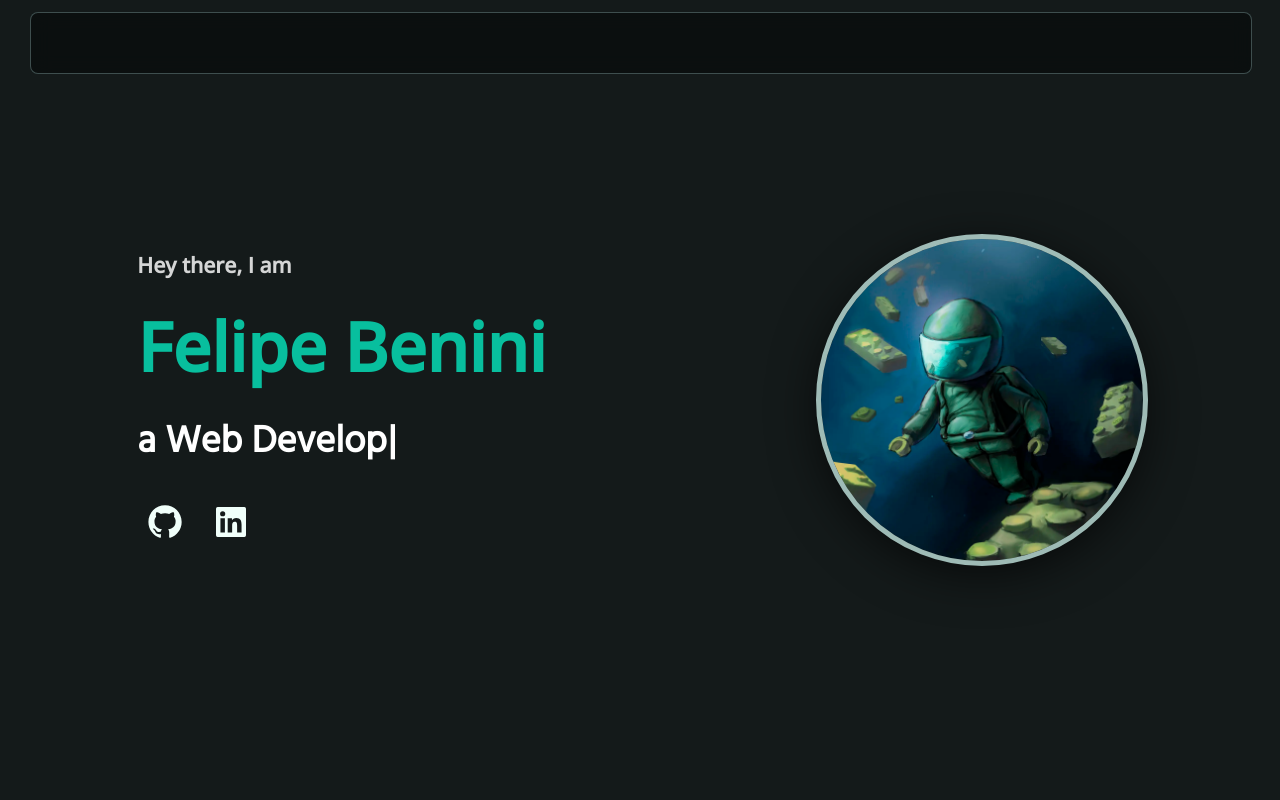
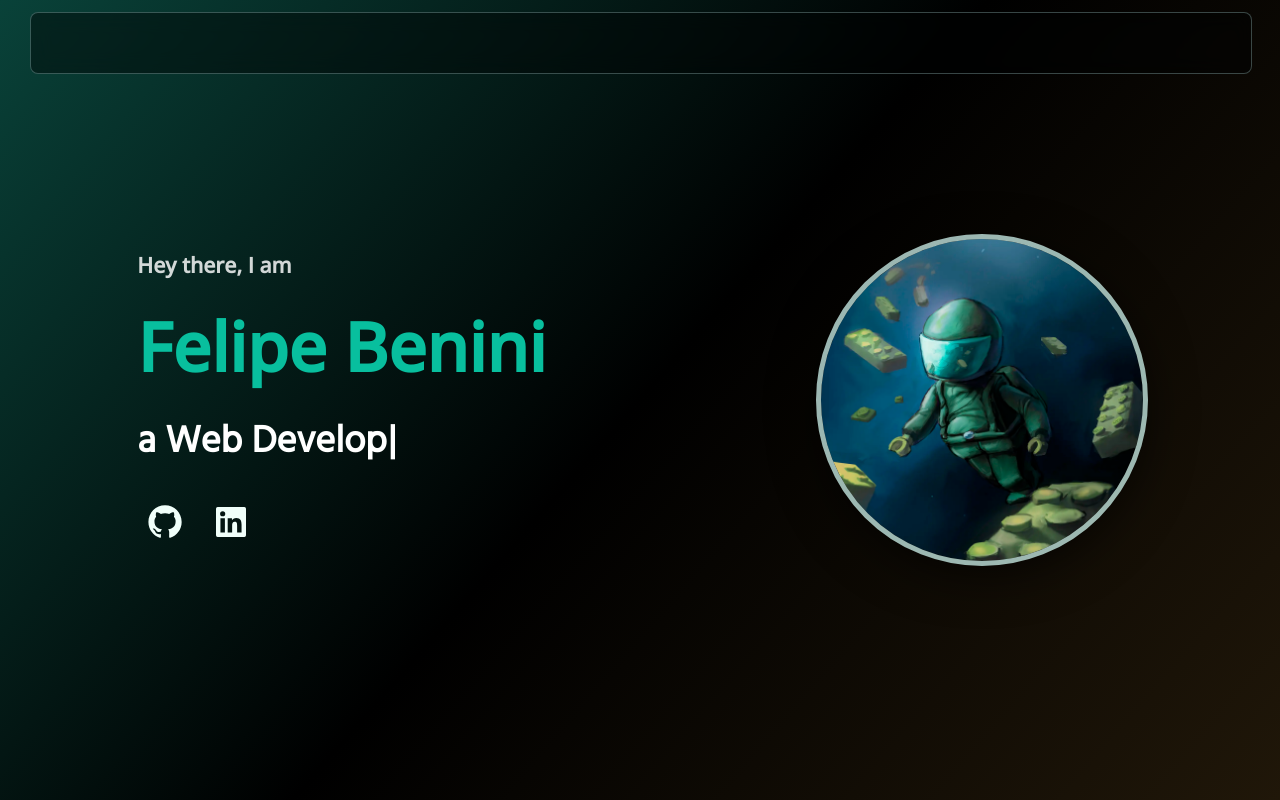
Before and after one commit to FelBenini/Portfolio-site, a React (Create React App) app: page / in a window 1280 px wide. Built offline with nearby package versions, Linux system fonts and the light colour scheme.

Commit message:
Added cool gradient

```diff
--- a/src/style/App.css
+++ b/src/style/App.css
@@ -120,6 +120,7 @@ header {
   align-items: center;
   flex-direction: row;
   flex-wrap: wrap;
+  background: linear-gradient(131deg, rgb(9, 66, 57) 0%, rgb(0, 0, 0) 50%, rgb(32, 23, 9) 100%);
 }
 #heroSection #header-img {
   width: calc(130px + 15%);
--- a/src/style/App.scss
+++ b/src/style/App.scss
@@ -70,6 +70,7 @@ header {
     align-items: center;
     flex-direction: row;
     flex-wrap: wrap;
+    background: linear-gradient(131deg, rgba(9,66,57,1) 0%, rgba(0,0,0,1) 50%, rgba(32,23,9,1) 100%);
     & #header-img {
         width: calc(130px + 15%);
         border-radius: 100%;
```
Also changed, not shown: 1 other file (tests, documents, lock files or other folders).
